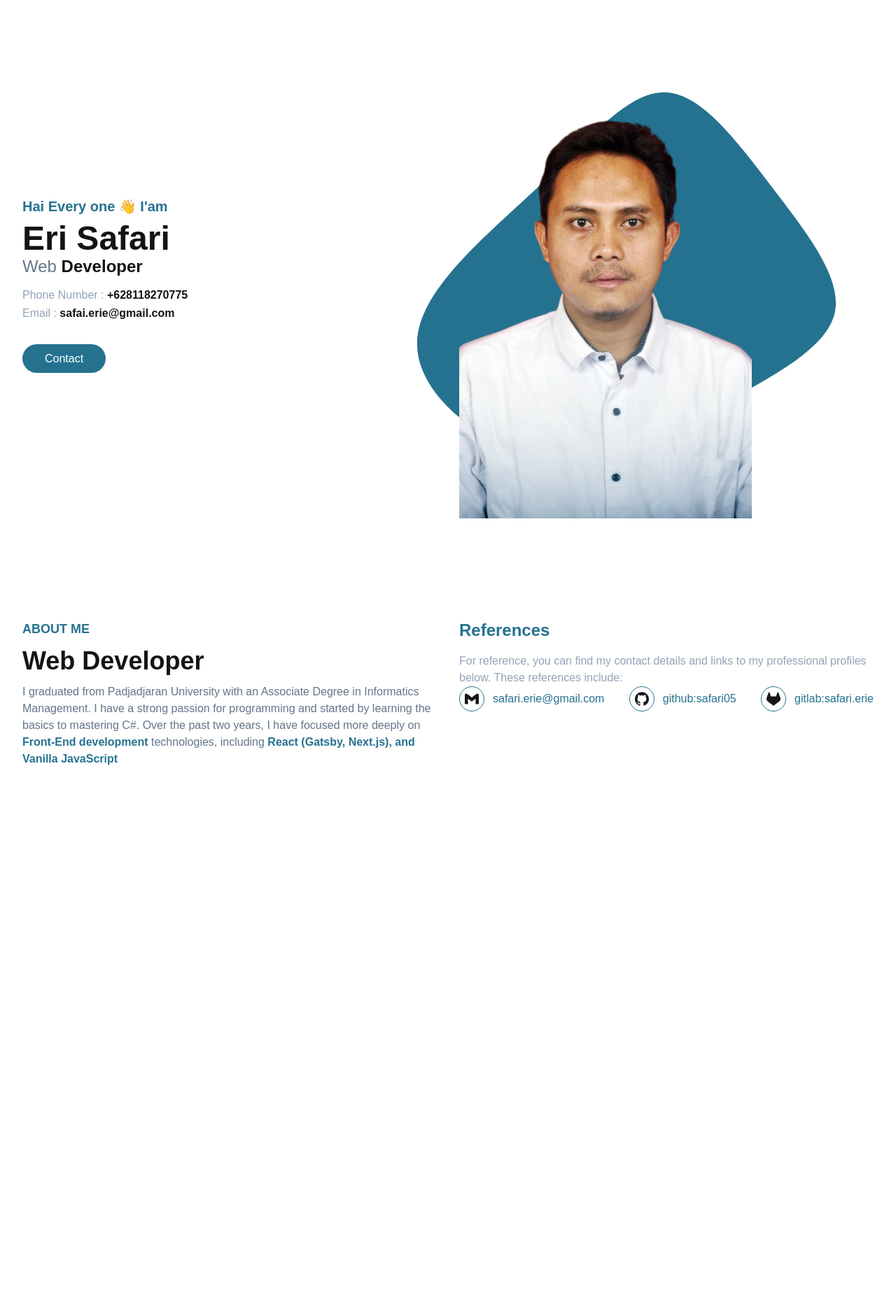
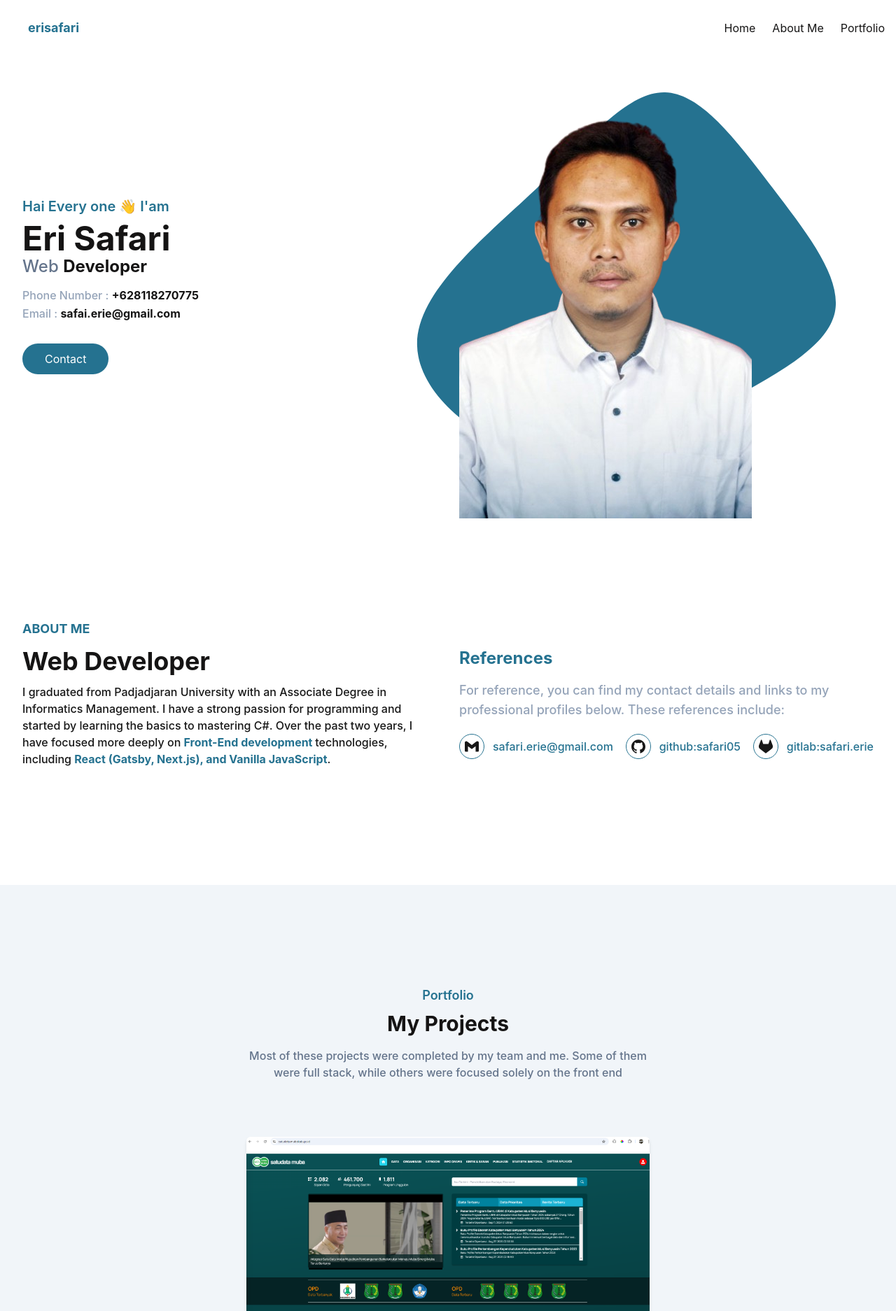
Before and after one commit to safari05/resume-app, a Next.js app: page / in a window 1280 px wide. Shown: the top 1874 px of the page at 70% size. Before the commit the page ends 1265 px from the top, so only its background shows below. Built offline with nearby package versions, Linux system fonts and the light colour scheme.

Commit message:
add section portofolio

```diff
--- a/src/app/components/about.tsx
+++ b/src/app/components/about.tsx
@@ -9,31 +9,34 @@ export default function About() {
             <div className="w-full px-4 mb-10 lg:w-1/2">
                 <h4 className='font-bold uppercase text-primary text-lg mb-3'>About Me</h4>
                 <h2 className='font-bold text-dark text-3xl mb-3 max-w-md lg:text-4xl'>Web Developer</h2>
-                    <p className='font-medium text-seconday max-w-full'>
-                    I graduated from Padjadjaran University with an Associate Degree in Informatics Management. I have a strong passion for programming and started by learning the basics to mastering C#. Over the past two years, I have focused more deeply on <span className='font-bold text-primary'>Front-End development </span>technologies, including <span className='font-bold text-primary'>React (Gatsby, Next.js), and Vanilla JavaScript</span>
+                <p className='font-medium text-secondary max-w-full'>
+                    I graduated from Padjadjaran University with an Associate Degree in Informatics Management. I have a strong passion for programming and started by learning the basics to mastering C#. Over the past two years, I have focused more deeply on <span className='font-bold text-primary'>Front-End development </span>technologies, including <span className='font-bold text-primary'>React (Gatsby, Next.js), and Vanilla JavaScript</span>.
                 </p>
             </div>
+
             <div className='w-full px-4 lg:w-1/2'>
-                    <h3 className='font-bold text-primary mb-4 text-2xl'>References</h3>
-                    <p className='font-medium text-slate-400'> For reference, you can find my contact details and links to my professional profiles below. These references include:</p>
-                    <div className="flex items-center justify-between">
-                        <div className='flex items-center'>
+                <h3 className='font-bold text-primary mb-4 text-2xl lg:mt-10'>References</h3>
+                <p className='font-medium text-slate-400 lg:text-lg lg:mb-5'>For reference, you can find my contact details and links to my professional profiles below. These references include:</p>
+                <div className="flex flex-col lg:flex-row lg:items-center lg:justify-between">
+                    <div className='flex items-center mb-4 lg:mb-0'>
                         <Link href="mailto:safari.erie@gmail.com" className='w-9 h-9 mr-3 rounded-full border border-primary hover:bg-primary hover:text-white flex items-center justify-center'>
-                                <svg role="img" className='fill-current ' width="20" viewBox="0 0 24 24" xmlns="http://www.w3.org/2000/svg">
+                            <svg role="img" className='fill-current' width="20" viewBox="0 0 24 24" xmlns="http://www.w3.org/2000/svg">
                                 <title>Gmail</title>
                                 <path d="M24 5.457v13.909c0 .904-.732 1.636-1.636 1.636h-3.819V11.73L12 16.64l-6.545-4.91v9.273H1.636A1.636 1.636 0 0 1 0 19.366V5.457c0-2.023 2.309-3.178 3.927-1.964L5.455 4.64 12 9.548l6.545-4.91 1.528-1.145C21.69 2.28 24 3.434 24 5.457z"/>
                             </svg>
                         </Link>
                         <span className='font-medium text-primary'>safari.erie@gmail.com</span>
                     </div>
-                        <div className='flex items-center'>
+
+                    <div className='flex items-center mb-4 lg:mb-0'>
                         <Link href="https://github.com/safari05" target='_blank' className='w-9 h-9 mr-3 rounded-full border border-primary hover:bg-primary hover:text-white flex items-center justify-center'>
                             <svg role="img" width="20" className='fill-current' viewBox="0 0 24 24" xmlns="http://www.w3.org/2000/svg"><title>GitHub</title><path d="M12 .297c-6.63 0-12 5.373-12 12 0 5.303 3.438 9.8 8.205 11.385.6.113.82-.258.82-.577 0-.285-.01-1.04-.015-2.04-3.338.724-4.042-1.61-4.042-1.61C4.422 18.07 3.633 17.7 3.633 17.7c-1.087-.744.084-.729.084-.729 1.205.084 1.838 1.236 1.838 1.236 1.07 1.835 2.809 1.305 3.495.998.108-.776.417-1.305.76-1.605-2.665-.3-5.466-1.332-5.466-5.93 0-1.31.465-2.38 1.235-3.22-.135-.303-.54-1.523.105-3.176 0 0 1.005-.322 3.3 1.23.96-.267 1.98-.399 3-.405 1.02.006 2.04.138 3 .405 2.28-1.552 3.285-1.23 3.285-1.23.645 1.653.24 2.873.12 3.176.765.84 1.23 1.91 1.23 3.22 0 4.61-2.805 5.625-5.475 5.92.42.36.81 1.096.81 2.22 0 1.606-.015 2.896-.015 3.286 0 .315.21.69.825.57C20.565 22.092 24 17.592 24 12.297c0-6.627-5.373-12-12-12"/></svg>
                         </Link>
                         <span className='font-medium text-primary'>github:safari05</span>
                     </div>
+
                     <div className='flex items-center'>
-                            <Link href="https://gitlab.com/safari.erie" target='_blank'  className='w-9 h-9 mr-3 rounded-full border border-primary hover:bg-primary hover:text-white flex items-center justify-center'>
+                        <Link href="https://gitlab.com/safari.erie" target='_blank' className='w-9 h-9 mr-3 rounded-full border border-primary hover:bg-primary hover:text-white flex items-center justify-center'>
                             <svg role="img" width="20" className='fill-current' viewBox="0 0 24 24" xmlns="http://www.w3.org/2000/svg"><title>GitLab</title><path d="m23.6004 9.5927-.0337-.0862L20.3.9814a.851.851 0 0 0-.3362-.405.8748.8748 0 0 0-.9997.0539.8748.8748 0 0 0-.29.4399l-2.2055 6.748H7.5375l-2.2057-6.748a.8573.8573 0 0 0-.29-.4412.8748.8748 0 0 0-.9997-.0537.8585.8585 0 0 0-.3362.4049L.4332 9.5015l-.0325.0862a6.0657 6.0657 0 0 0 2.0119 7.0105l.0113.0087.03.0213 4.976 3.7264 2.462 1.8633 1.4995 1.1321a1.0085 1.0085 0 0 0 1.2197 0l1.4995-1.1321 2.4619-1.8633 5.006-3.7489.0125-.01a6.0682 6.0682 0 0 0 2.0094-7.003z"/></svg>
                         </Link>
                         <span className='font-medium text-primary'>gitlab:safari.erie</span>
@@ -43,5 +46,6 @@ export default function About() {
         </div>
     </div>
 </section>
+
   )
 }
--- /dev/null
+++ b/src/app/components/header.tsx
@@ -0,0 +1,108 @@
+"use client";
+import React, { useEffect, useState } from "react";
+import Link from "next/link";
+
+export default function Header() {
+  const [isOpen, setIsOpen] = useState(false);
+  const [isFixed, setIsFixed] = useState(false);
+  const [opacity, setOpacity] = useState(1);
+  const [blur, setBlur] = useState(0);
+
+  const handleHamburgerClick = () => {
+    setIsOpen(!isOpen);
+  };
+
+  useEffect(() => {
+    const handleScroll = () => {
+      const header = document.querySelector('header') as HTMLHeadingElement | null;
+
+      if (header) {
+        const headerOffsetTop = header.offsetTop;
+        const scrollTop = window.pageYOffset;
+        if (scrollTop > headerOffsetTop) {
+          setIsFixed(true);
+          // Adjust opacity based on scroll position
+          const newOpacity = Math.max(0.5, 1 - scrollTop / 400); // Adjust 400 as needed
+          setOpacity(newOpacity);
+          // Adjust blur based on scroll position
+          const newBlur = Math.min(10, scrollTop / 50); // Adjust 50 as needed
+          setBlur(newBlur);
+        } else {
+          setIsFixed(false);
+          setOpacity(1);
+          setBlur(0);
+        }
+      }
+    };
+
+    window.addEventListener('scroll', handleScroll);
+    handleScroll(); // Run on mount to set initial state
+
+    return () => {
+      window.removeEventListener('scroll', handleScroll);
+    };
+  }, []);
+
+  return (
+    <header
+      className={`w-full flex items-center z-10 transition-transform duration-300 ${
+        isFixed ? 'fixed top-0 left-0 bg-white shadow-md' : 'absolute bg-transparent'
+      }`}
+      style={{
+        height: '80px',
+        opacity: opacity,
+        backdropFilter: `blur(${blur}px)`, // Apply blur effect
+        WebkitBackdropFilter: `blur(${blur}px)`, // For Safari
+      }}
+    >
+      <div className="container mx-auto px-4 h-full">
+        <div className="flex items-center justify-between h-full relative">
+          <div className="px-6">
+            <Link className="font-bold text-lg text-primary" href="#home">erisafari</Link>
+          </div>
+
+          {/* Desktop Menu */}
+          <nav className="hidden md:flex space-x-6">
+            <Link className="text-base text-dark hover:text-primary" href="#home">Home</Link>
+            <Link className="text-base text-dark hover:text-primary" href="#about">About Me</Link>
+            <Link className="text-base text-dark hover:text-primary" href="#portfolio">Portfolio</Link>
+          </nav>
+
+          {/* Mobile Hamburger Menu */}
+          <button
+            id="hamburger"
+            name="hamburger"
+            type="button"
+            onClick={handleHamburgerClick}
+            className={`block md:hidden absolute right-4 top-1/2 transform -translate-y-1/2 ${isOpen ? 'hamburger-active' : ''}`}
+          >
+            <span className="hamburger-line transition duration-300 ease-in-out origin-top-left"></span>
+            <span className="hamburger-line transition duration-300 ease-in-out"></span>
+            <span className="hamburger-line transition duration-300 ease-in-out origin-bottom-left"></span>
+          </button>
+
+          {/* Mobile Nav Menu */}
+          <nav
+            id="nav-menu"
+            className={`fixed top-16 right-0 bg-white shadow-lg rounded-lg transition-transform duration-300 md:hidden ${
+              isOpen ? 'block' : 'hidden'
+            }`}
+            style={{ width: '250px', height: 'calc(100vh - 80px)' }} // Adjust height and width for mobile menu
+          >
+            <ul className="block">
+              <li>
+                <Link className="block text-base text-dark py-2 px-4 hover:bg-gray-200" href="#home">Home</Link>
+              </li>
+              <li>
+                <Link className="block text-base text-dark py-2 px-4 hover:bg-gray-200" href="#about">About Me</Link>
+              </li>
+              <li>
+                <Link className="block text-base text-dark py-2 px-4 hover:bg-gray-200" href="#portfolio">Portfolio</Link>
+              </li>
+            </ul>
+          </nav>
+        </div>
+      </div>
+    </header>
+  );
+}
--- /dev/null
+++ b/src/app/components/portfolio.tsx
@@ -0,0 +1,29 @@
+import React from 'react'
+import oneDataImage from '../../../public/assets/images/satu-data-muba.png';
+import Image from 'next/image';
+export default function Portfolio() {
+  return (
+    <section className='pt-36 pb-16 bg-slate-100'>
+      <div className="container">
+        <div className="w-full px-4">
+          <div className='max-w-xl mx-auto text-center mb-16'>
+              <h4 className='font-semibold text-lg text-primary mb-2'>Portfolio</h4>
+              <h2 className='font-bold text-dark text-3xl mb-4'> My Projects</h2>
+              <p className='font-medium text-md text-seconday'>
+                Most of these projects were completed by my team and me. Some of them were full stack, while others were focused solely on the front end
+              </p>
+          </div>
+        </div>
+        <div className='w-full px-4 flex flex-wrap justify-center'>
+          <div className='mb-12 p-4 md:w-1/2'>
+              <div className='rounded-md shadow-md overflow-hidden'>
+                  <Image src={oneDataImage} alt='One Data Muba' className='w-full'/>
+              </div>
+              <h3 className='font-semibold text-dark mt-5 mb-3'>One Data Musibanyuasin</h3>
+              <p className='font-medium text-base text-seconday'>The One Data Local Government platform that allows access, use and utilization of data by the public (open data), across OPD (limited data) and OPD itself (closed data) and is integrated with One Indonesian Data (https://data.go.id)</p>
+          </div>
+        </div>
+      </div>
+    </section>
+  )
+}
--- a/src/app/globals.css
+++ b/src/app/globals.css
@@ -14,10 +14,32 @@
   }
 }
 
+.navbar-fixed {
+  @apply fixed z-[9999] bg-white bg-opacity-60;
+  backdrop-filter: blur(5px);
+  box-shadow: inset -1px 0 0 rgba(0, 0, 0, 0.1);
+}
+
+.hamburger-line {
+  @apply w-[30px] h-[2px] my-2 block bg-dark;
+}
+
+.hamburger-active .hamburger-line:nth-child(1) {
+  transform: rotate(-45deg) translate(-5px, 6px);
+}
+
+.hamburger-active .hamburger-line:nth-child(2) {
+  opacity: 0;
+}
+
+.hamburger-active .hamburger-line:nth-child(3) {
+  transform: rotate(45deg) translate(-5px, -6px);
+}
+
 body {
   color: var(--foreground);
   background: var(--background);
-  font-family: Arial, Helvetica, sans-serif;
+  font-family: 'Inter', sans-serif;
 }
 
 @layer utilities {
--- a/src/app/layout.tsx
+++ b/src/app/layout.tsx
@@ -1,6 +1,7 @@
 import type { Metadata } from "next";
 import localFont from "next/font/local";
 import "./globals.css";
+import Header from "./components/header";
 
 const geistSans = localFont({
   src: "./fonts/GeistVF.woff",
@@ -14,8 +15,8 @@ const geistMono = localFont({
 });
 
 export const metadata: Metadata = {
-  title: "Create Next App",
-  description: "Generated by create next app",
+  title: "Eri Resume Profile",
+  description: "CUriculum Vitae Eri Safari",
 };
 
 export default function RootLayout({
@@ -28,6 +29,7 @@ export default function RootLayout({
       <body
         className={`${geistSans.variable} ${geistMono.variable} antialiased`}
       >
+        <Header/>
         {children}
       </body>
     </html>
--- a/src/app/page.tsx
+++ b/src/app/page.tsx
@@ -1,12 +1,14 @@
 import Image from "next/image";
 import Hero from "./components/hero";
 import About from "./components/about";
+import Portfolio from "./components/portfolio";
 
 export default function Home() {
   return (
    <main>
      <Hero/>
      <About/>
+     <Portfolio/>
    </main>
   );
 }
```
Also changed, not shown: public/assets/images/satu-data-muba.png (added). Lines whose indentation alone changed are shown as unchanged.
